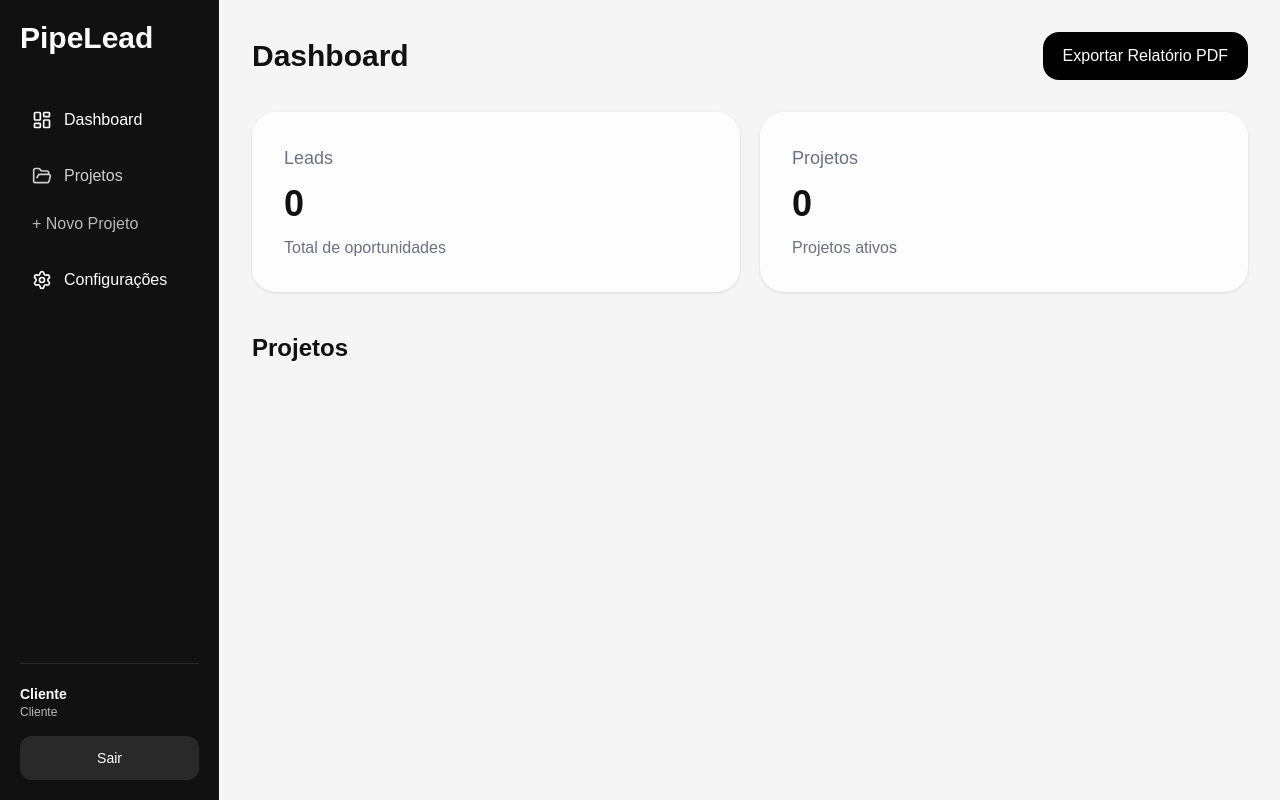
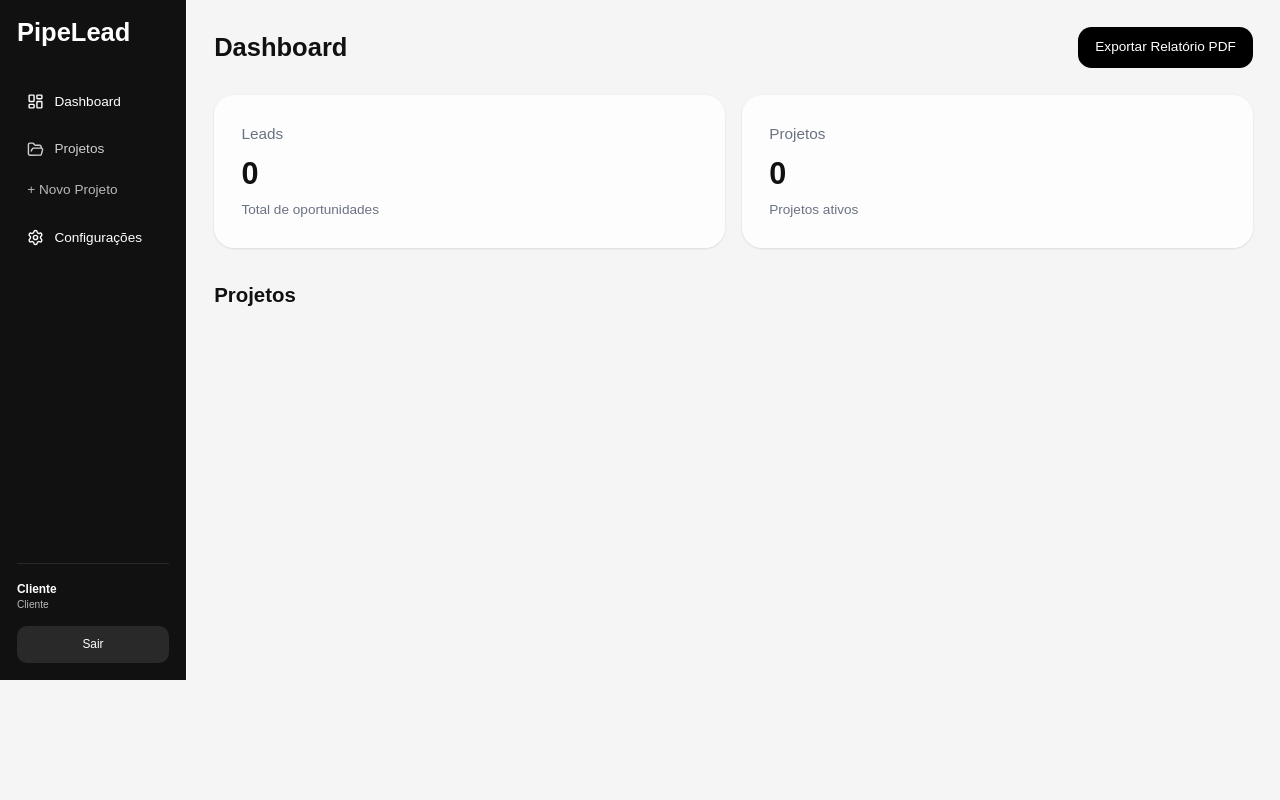
Before and after one commit to avaleadoficial/pipelead2, a Next.js app: page / in a window 1280 px wide. Built offline with nearby package versions, Linux system fonts and the light colour scheme.

Commit message:
Update globals.css

```diff
--- a/app/globals.css
+++ b/app/globals.css
@@ -16,6 +16,9 @@ body {
   color: var(--text-color);
   font-family: Arial, Helvetica, sans-serif;
 
+}
+html {
+  zoom: 0.85;
 }
 
 nextjs-portal {
```
